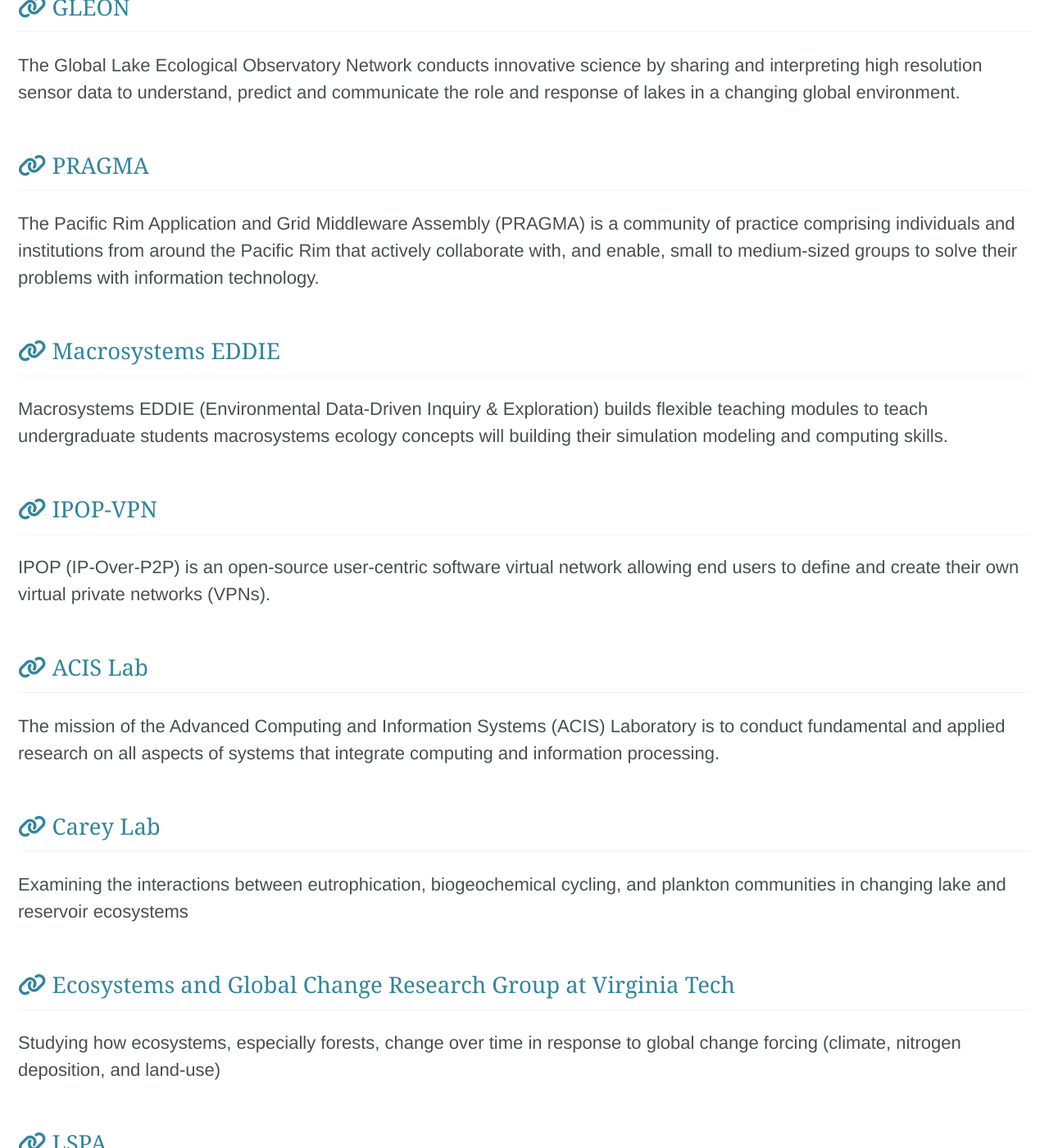
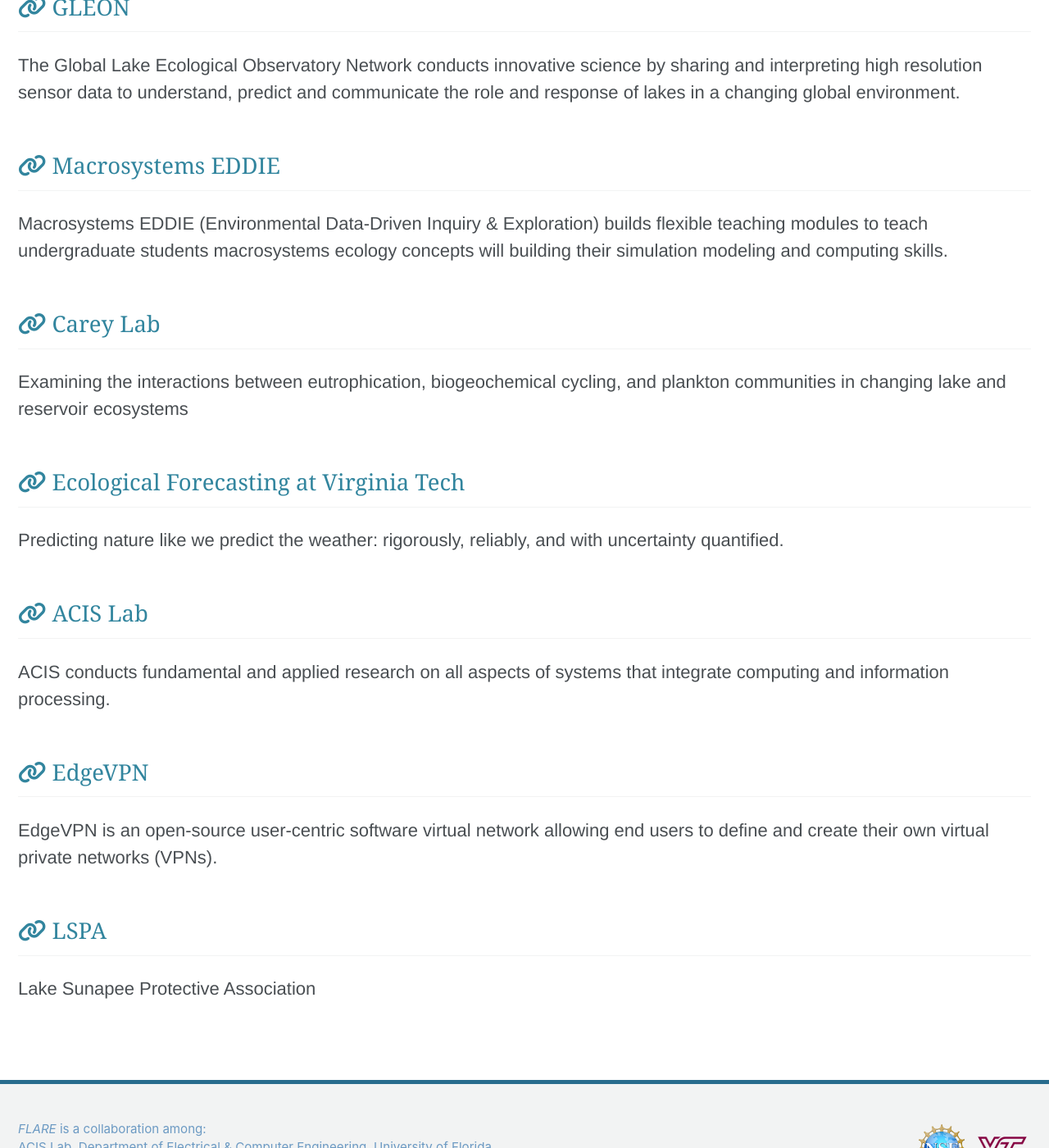
Before and after one commit to LTREB-reservoirs/LTREB-reservoirs.github.io, a Jekyll site: the page built from _pages/partners.md, in a window 1280 px wide and 1400 px high, scrolled down 403 px. Shown: the whole window at 82% size. Built offline with Jekyll 4.4.1, drawn with Linux system fonts in a browser that asks for light colours; cached includes are drawn as plain includes; nearby versions of some CDN libraries.

Commit message:
Update partners.md

```diff
--- a/_pages/partners.md
+++ b/_pages/partners.md
@@ -8,17 +8,15 @@
 
 ## [<i class="fa fa-link" aria-hidden="true"></i> GLEON](http://gleon.org)
 The Global Lake Ecological Observatory Network conducts innovative science by sharing and interpreting high resolution sensor data to understand, predict and communicate the role and response of lakes in a changing global environment.
-## [<i class="fa fa-link" aria-hidden="true"></i> PRAGMA](http://pragma-grid.net)
-The Pacific Rim Application and Grid Middleware Assembly (PRAGMA) is a community of practice comprising individuals and institutions from around the Pacific Rim that actively collaborate with, and enable, small to medium-sized groups to solve their problems with information technology.
-## [<i class="fa fa-link" aria-hidden="true"></i> Macrosystems EDDIE](macrosystemseddie.org)
+## [<i class="fa fa-link" aria-hidden="true"></i> Macrosystems EDDIE](http://macrosystemseddie.org)
 Macrosystems EDDIE (Environmental Data-Driven Inquiry & Exploration) builds flexible teaching modules to teach undergraduate students macrosystems ecology concepts will building their simulation modeling and computing skills.
-## [<i class="fa fa-link" aria-hidden="true"></i> IPOP-VPN](http://ipop-project.org)
-IPOP (IP-Over-P2P) is an open-source user-centric software virtual network allowing end users to define and create their own virtual private networks (VPNs).
-## [<i class="fa fa-link" aria-hidden="true"></i> ACIS Lab](http://acis.ufl.edu)
-The mission of the Advanced Computing and Information Systems (ACIS) Laboratory is to conduct fundamental and applied research on all aspects of systems that integrate computing and information processing.
 ## [<i class="fa fa-link" aria-hidden="true"></i> Carey Lab](http://carey.biol.vt.edu)
 Examining the interactions between eutrophication, biogeochemical cycling, and plankton communities in changing lake and reservoir ecosystems
-## [<i class="fa fa-link" aria-hidden="true"></i> Ecosystems and Global Change Research Group at Virginia Tech](http://epics.frec.vt.edu)
-Studying how ecosystems, especially forests, change over time in response to global change forcing (climate, nitrogen deposition, and land-use)
+## [<i class="fa fa-link" aria-hidden="true"></i> Ecological Forecasting at Virginia Tech](https://www.ecoforecastprojectvt.org/)
+Predicting nature like we predict the weather: rigorously, reliably, and with uncertainty quantified.
+## [<i class="fa fa-link" aria-hidden="true"></i> ACIS Lab](http://acis.ufl.edu)
+ACIS conducts fundamental and applied research on all aspects of systems that integrate computing and information processing.
+## [<i class="fa fa-link" aria-hidden="true"></i> EdgeVPN](http://edgevpn.io)
+EdgeVPN is an open-source user-centric software virtual network allowing end users to define and create their own virtual private networks (VPNs).
 ## [<i class="fa fa-link" aria-hidden="true"></i> LSPA](http://www.lakesunapee.org/)
 Lake Sunapee Protective Association
```
